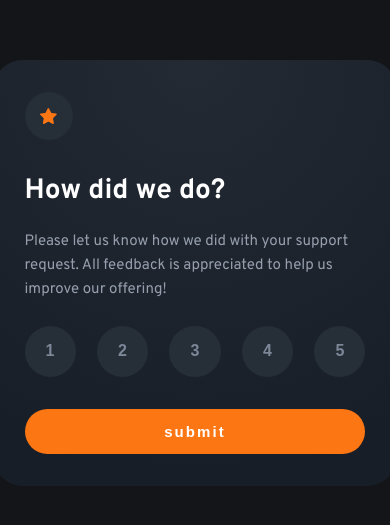
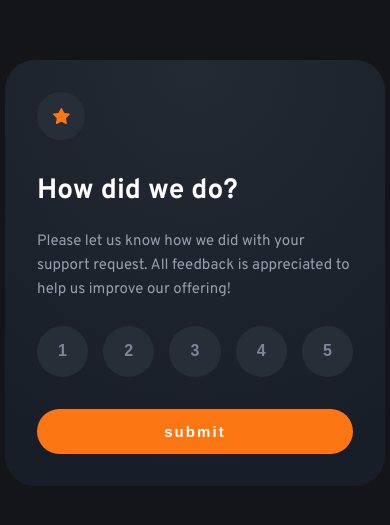
Before and after one commit to VefxoNadiradze/interactive-rating-component, a React (Vite) app: page / in a window 390 px wide. Shown: the part 149-674 px from the top of the page. Built offline with nearby package versions, Linux system fonts and the light colour scheme.

Commit message:
add rate btns style for responsive

```diff
--- a/src/App.css
+++ b/src/App.css
@@ -13,4 +13,5 @@ body {
   display: flex;
   align-items: center;
   justify-content: center;
+  padding: 5px;
 }
--- a/src/components/rateBtns/btns.css
+++ b/src/components/rateBtns/btns.css
@@ -29,3 +29,10 @@
   background: rgb(252, 118, 20);
   color: rgb(255, 255, 255);
 }
+
+@media screen and (max-width: 347px) {
+  .rateBtn {
+    width: 2.7rem;
+    height: 2.7rem;
+  }
+}
--- a/src/components/rateCard/rateCard.css
+++ b/src/components/rateCard/rateCard.css
@@ -38,7 +38,7 @@
 }
 
 .submit {
-  width: 21.31rem;
+  width: 100%;
   height: 2.81rem;
   border-radius: 1.41rem;
   background: rgb(252, 118, 20);
```
